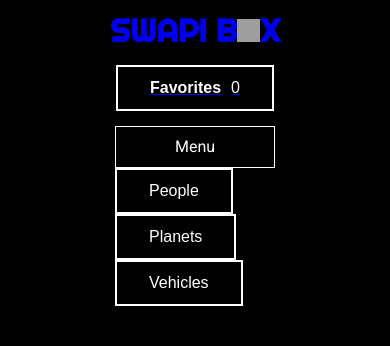
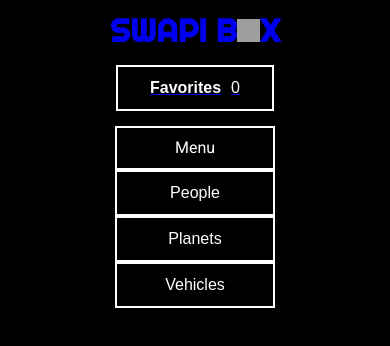
Before and after one commit to OphDub/swapi-box, a React (Create React App) app: page / in a window 390 px wide. Both pictures are taken after a click on the label "Menu". Shown: the top 346 px of the page. Built offline with nearby package versions, Linux system fonts and the light colour scheme; no server answers; grey boxes are pictures that could not be loaded.

Commit message:
Finalize styling for dropdown responsive menu

```diff
--- a/src/components/Nav/Nav.css
+++ b/src/components/Nav/Nav.css
@@ -15,8 +15,7 @@ button {
   padding: 0.75em 2em; }
 
 button:hover {
-  border: #41b9e1 2px solid;
-  color: #41b9e1; }
+  background: #41b9e1; }
 
 input[type=checkbox] {
   display: none; }
@@ -26,7 +25,7 @@ input[type=checkbox]:checked ~ .remove-check {
 
 .btn {
   background: none;
-  border: 1px solid #FFFFFF;
+  border: 2px solid #FFFFFF;
   cursor: pointer;
   display: none;
   text-align: center;
@@ -35,7 +34,7 @@ input[type=checkbox]:checked ~ .remove-check {
   text-decoration: none; }
 
 .btn:hover {
-  background: #006582; }
+  background: #41b9e1; }
 
 @media (max-width: 400px) {
   .nav-section {
@@ -44,6 +43,8 @@ input[type=checkbox]:checked ~ .remove-check {
     display: none; }
   .nav-category-links {
     display: block; }
+  .nav-category-btns {
+    width: 100%; }
   .btn {
     display: inline-block; }
   input[type=checkbox]:checked ~ #nav-category {
--- a/src/components/Nav/Nav.js
+++ b/src/components/Nav/Nav.js
@@ -6,21 +6,21 @@ import { func } from 'prop-types';
 const Nav = ({ getData }) => {
   return (
     <section className="nav-section">
-      <label for="reveal-email" class="btn"> Menu </label>
+      <label htmlFor="reveal-email" className="btn"> Menu </label>
       <input type="checkbox" id="reveal-email" role="button"></input>
       <nav id="nav-category" className="categories">
         <NavLink to='/people' className="nav-category-links">
-          <button onClick={() => getData('people')}>
+          <button onClick={() => getData('people')} className="nav-category-btns">
             People
           </button>
         </NavLink>
         <NavLink to='/planets' className="nav-category-links">
-          <button onClick={() => getData('planets')}>
+          <button onClick={() => getData('planets')} className="nav-category-btns">
             Planets
           </button>
         </NavLink>
         <NavLink to='/vehicles' className="nav-category-links">
-          <button onClick={() => getData('vehicles')}>
+          <button onClick={() => getData('vehicles')} className="nav-category-btns">
             Vehicles
           </button>
         </NavLink>
--- a/src/components/Nav/Nav.scss
+++ b/src/components/Nav/Nav.scss
@@ -18,8 +18,7 @@ button {
 }
 
 button:hover {
-  border: #41b9e1 2px solid;
-  color: #41b9e1;
+  background: #41b9e1;
 }
 
 input[type=checkbox] {
@@ -32,7 +31,7 @@ input[type=checkbox]:checked~.remove-check {
 
 .btn {
   background: none;
-  border: 1px solid #FFFFFF;
+  border: 2px solid #FFFFFF;
   cursor: pointer;
   display: none;
   text-align: center;
@@ -42,7 +41,7 @@ input[type=checkbox]:checked~.remove-check {
 }
 
 .btn:hover {
-  background: #006582;
+  background: #41b9e1;
 }
 
 @media (max-width: 400px) {
@@ -58,6 +57,10 @@ input[type=checkbox]:checked~.remove-check {
     display: block;
   }
 
+  .nav-category-btns {
+    width: 100%;
+  }
+
   .btn {
     display: inline-block;
   }
```
